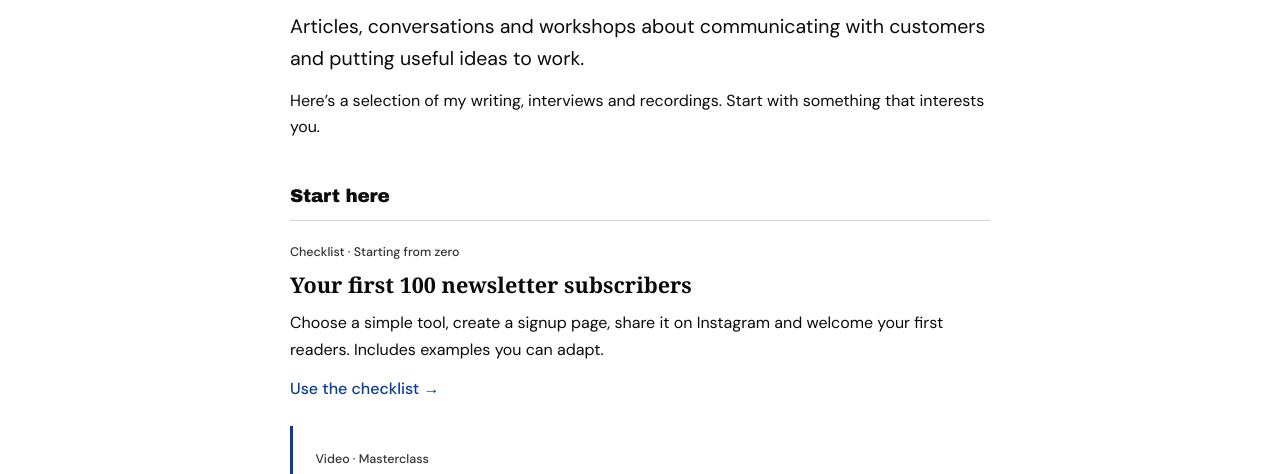
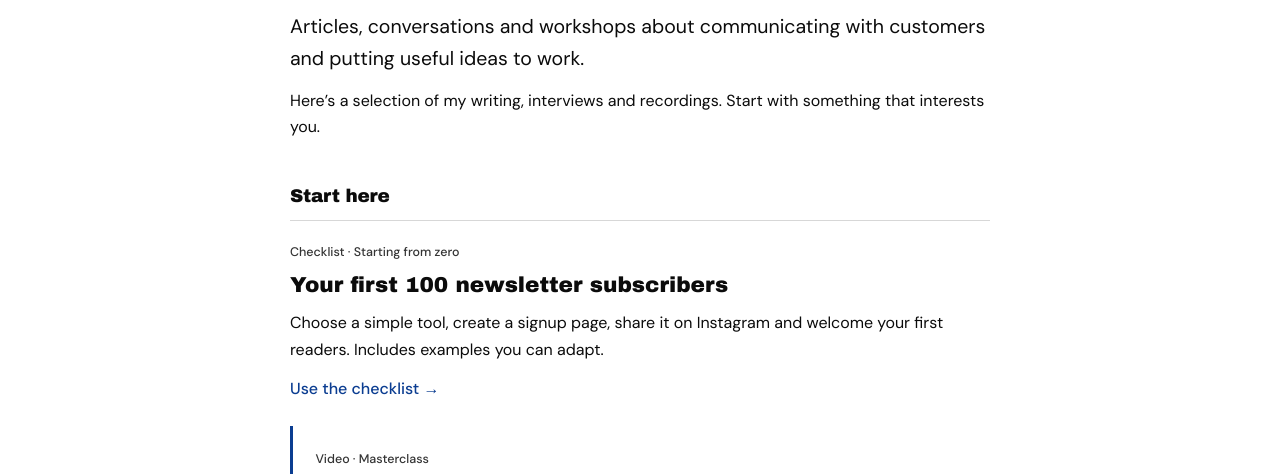
Before and after one commit to spikedev137/glennedley-site, an Astro site: page /articles-and-media in a window 1280 px wide. Shown: the part 292-766 px from the top of the page. Built offline with nearby package versions, Linux system fonts and the light colour scheme; Astro itself is replaced by a stand-in of ours.

Commit message:
Match Articles and Media headings to site typography

```diff
--- a/src/pages/articles-and-media.astro
+++ b/src/pages/articles-and-media.astro
@@ -73,7 +73,7 @@ import BaseLayout from '../layouts/BaseLayout.astro';
 <style>
   .resource { border-top: 1px solid var(--line); padding: 1.3rem 0 0.7rem; }
   .featured { border-left: 3px solid var(--accent); border-top: 0; background: #fff6; padding: 1.4rem; }
-  h3 { font-family: 'Lora', Georgia, serif; font-size: 1.35rem; font-weight: 600; line-height: 1.4; margin-bottom: 0.65rem; }
+  h3 { font-family: 'Archivo Black', Arial, sans-serif; font-size: 1.35rem; font-weight: 400; line-height: 1.4; margin-bottom: 0.65rem; }
   .resource-type { color: var(--mid); font-size: 0.78rem; font-weight: 500; margin-bottom: 0.45rem; }
   .resource-link { font-weight: 500; }
   .recording-note { color: var(--mid); font-size: 0.85rem; margin-top: 0.8rem; }
```
